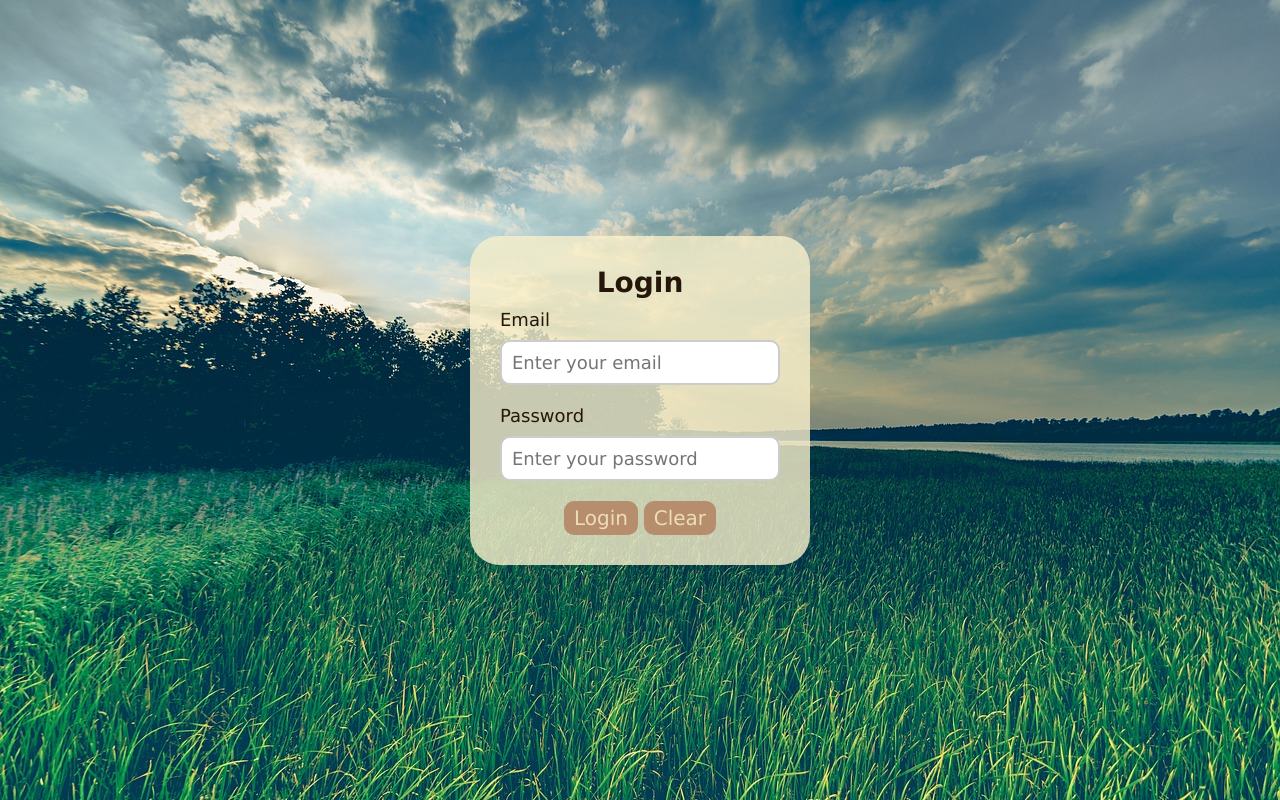
After one commit to Nazarifah/urbanharvest, a PHP site: page /auth/login.html in a window 1280 px wide. The commit adds this page. Run offline with PHP 8.4, Linux system fonts and the light colour scheme.

Commit message:
login and logout

```diff
--- /dev/null
+++ b/auth/login.html
@@ -0,0 +1,36 @@
+<!DOCTYPE html>
+<html>
+    <head>
+        <title>Urban Harvest-Login</title>
+        <meta charset="UTF-8">
+        <meta name="viewport" content="width=device-width, initial-scale=1.0">
+
+        <link rel="icon" href="../assets/img/logo.png"/>
+        <link rel="stylesheet" href="../css/authStyle.css"/>
+        <link rel="stylesheet" href="https://cdnjs.cloudflare.com/ajax/libs/font-awesome/5.15.4/css/all.min.css" />
+        <script src="https://ajax.googleapis.com/ajax/libs/jquery/3.7.1/jquery.min.js"></script>
+    </head>
+
+    <body>
+        <div class="loginForm">
+            <p class="title">Login</p>
+            <form action="loginProcess.php" method="post">
+                <p><label>Email</label></p>
+                <p>
+                    <input type="email" name="email" placeholder="Enter your email" required/>
+                </p>
+                <p><label>Password</label></p>
+                <p>
+                    <input type="password" name="password" placeholder="Enter your password" required/>
+                </p>
+                <center>
+                    <p>
+                        <button type="submit" name="submit">Login</button>
+                        <button type="reset" name="reset">Clear</button>
+                    </p>
+                </center>
+            </form>
+        </div>
+    </body>
+
+</html>
--- a/connect.php
+++ b/connect.php
@@ -13,5 +13,5 @@
         die("Connection failed: " . $conn->connect_error);
     }
 
-    echo "Connected Successfully";
+    // echo "Connected Successfully";
 ?>
--- /dev/null
+++ b/css/authStyle.css
@@ -0,0 +1,98 @@
+* {
+    color: rgb(38, 22, 9);
+    font-family: Verdana, Geneva, Tahoma, sans-serif;
+    margin: 0;
+    padding: 0;
+    font-size: 18px;
+}
+
+html {
+    min-height: 100%;
+}
+
+body {
+    background-image: url("../assets/img/Grass_bg.jpg");
+    background-repeat: no-repeat;
+    background-size: cover;
+    display: flex;
+    align-items: center;
+    justify-content: center;
+    height: 100vh;
+}
+
+.loginForm {
+    background-color: rgba(249, 241, 204, 0.8);
+    border-radius: 30px;
+    padding: 20px;
+    width: 300px;
+}
+
+.loginForm p {
+    margin: 10px;
+}
+
+input {
+    width: 100%;
+    padding: 10px;
+    margin-bottom: 10px;
+    border: 2px solid #ccc;
+    border-radius: 10px;
+    outline: none;
+    box-sizing: border-box;
+}
+
+.title {
+    text-align: center;
+    font-weight: bold;
+    font-size: 28px;
+}
+
+button {
+    font-size: 20px;
+}
+
+button[name="submit"] {
+    background-color: rgb(183, 142, 109);
+    color: rgba(249, 241, 204, 0.8);
+    border: none;
+    padding: 5px 10px;
+    border-radius: 10px;
+    cursor: pointer;
+}
+
+button[name="reset"] {
+    background-color: rgb(183, 142, 109);
+    color: rgba(249, 241, 204, 0.8);
+    border: none;
+    padding: 5px 10px;
+    border-radius: 10px;
+    cursor: pointer;
+}
+
+button:hover{
+    background-color: rgb(38, 22, 9);
+    color: rgb(183, 142, 109);
+}
+
+/* Responsive Styles */
+/* For small screen */
+@media only screen and (max-width: 600px) {
+    body {
+        padding: 10px;
+    }
+
+    .loginForm {
+        width: 100%;
+    }
+}
+
+/* For large screen */
+@media only screen and (min-width: 1440px) {
+    body {
+        padding: 10px;
+    }
+
+    .loginForm {
+        width: 50%;
+    }
+}
--- a/css/style.css
+++ b/css/style.css
@@ -77,6 +77,7 @@ nav img {
 .innerlist {
     display: none;
     background-color: rgb(183,142,109);
+    position: absolute;
 }
 
 .innerlist li {
@@ -89,12 +90,10 @@ nav img {
 
 nav ul li:hover .innerlist {
     display: block;
-    position: absolute;
     width: 100%;
 }
 
-nav ul li:last-child {
-    position: absolute;
+nav ul li:last-child .innerlist{
     right: 0;
 }
 
```
Also changed, not shown: analysis/dashboard.php (renamed from index.html, +23 -14 lines), auth/loginProcess.php (added, +34 -0 lines), auth/logout.php (added, +11 -0 lines), booking/index.php (renamed from booking/index.html, +10 -21 lines), booking/process.php (renamed from booking/process.html, +6 -21 lines), head.php (added, +23 -0 lines), headStaff.php (added, +29 -0 lines), headUser.php (added, +29 -0 lines), garden/viewGarden.html (added), user/view.html (added).
